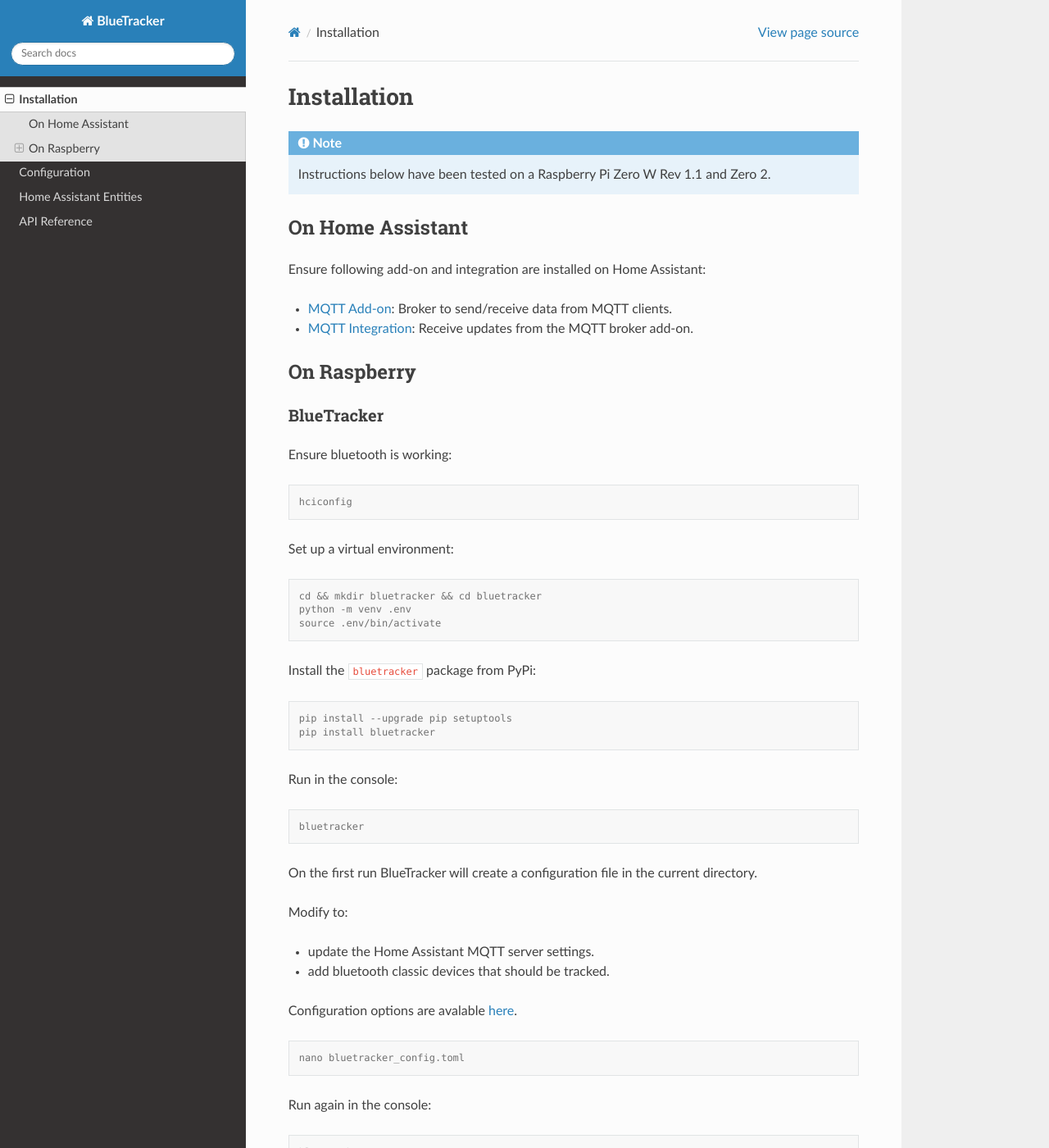
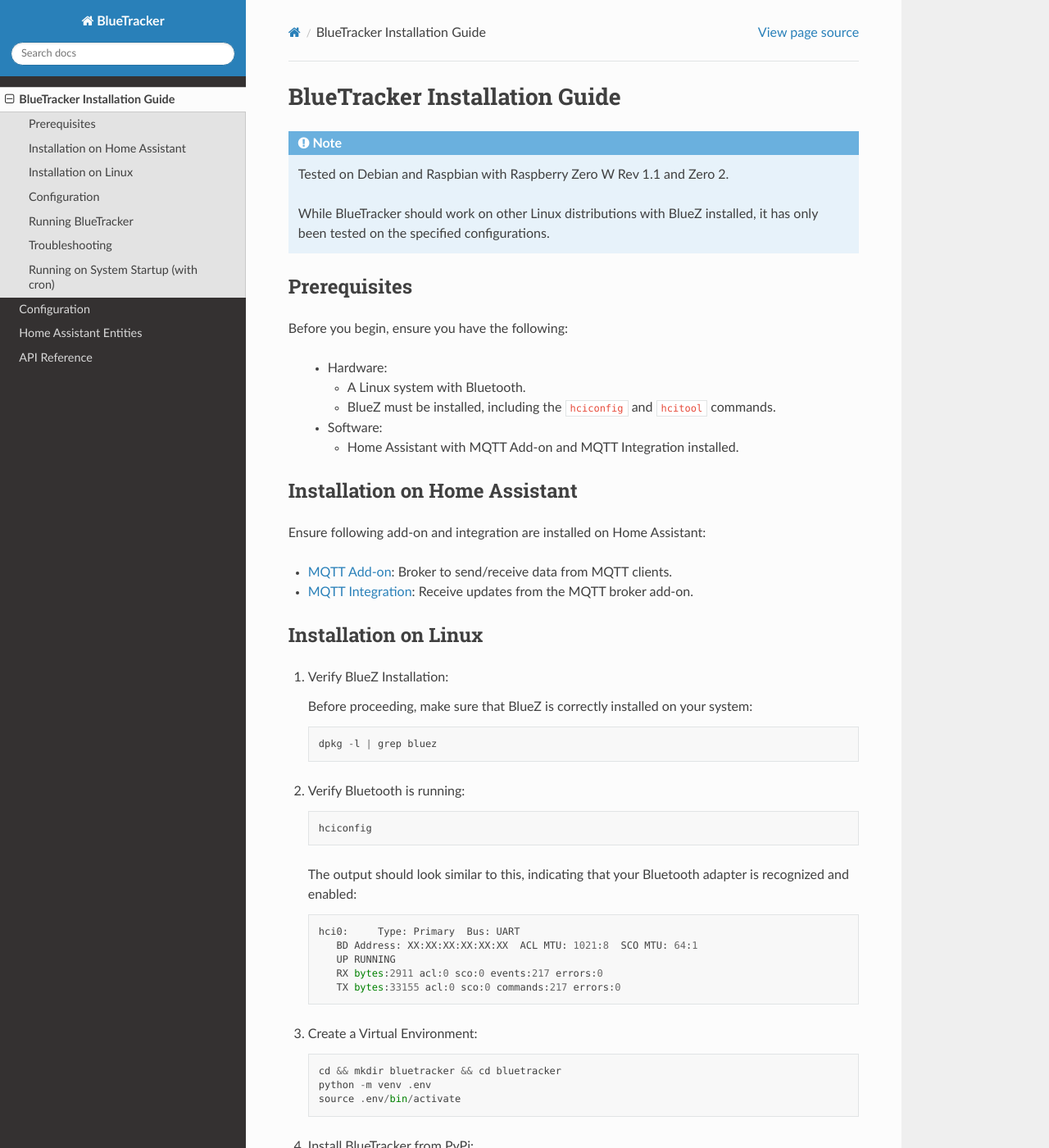
Before and after one commit to essel-dev/bluetracker, a Sphinx documentation site: the page built from docs/source/installation.rst, in a window 1280 px wide and 1400 px high. Shown: the whole window at 82% size. Built offline with Sphinx 7.4.7 and the Read the Docs theme 2.0.0, drawn with Linux system fonts in a browser that asks for light colours; some of the changed text lies outside the part shown.

Commit message:
docs: Improve installation instructions
- Clarified instructions for better user understanding.
- Replaced systemd instructions with a runner.sh script and cronjob setup for better startup management.

```diff
--- a/docs/source/conf.py
+++ b/docs/source/conf.py
@@ -21,6 +21,7 @@
 extensions: list[str] = [
     'sphinx.ext.napoleon',
     'sphinx.ext.autosectionlabel',
+    'sphinx_copybutton',
 ]
 
 templates_path: list[str] = ['_templates']
--- a/docs/source/installation.rst
+++ b/docs/source/installation.rst
@@ -1,126 +1,145 @@
-Installation
-============
-
-.. note:: Instructions below have been tested on a Raspberry Pi Zero W Rev 1.1 and Zero 2.
+BlueTracker Installation Guide
+==============================
 
 
-On Home Assistant
-*****************
+.. note:: Tested on Debian and Raspbian with Raspberry Zero W Rev 1.1 and Zero 2.
+
+   While BlueTracker should work on other Linux distributions with BlueZ installed,
+   it has only been tested on the specified configurations.
+
+
+Prerequisites
+*************
+
+Before you begin, ensure you have the following:
+
+    - Hardware:
+
+      - A Linux system with Bluetooth.
+      - BlueZ must be installed, including the ``hciconfig`` and ``hcitool`` commands.
+
+    - Software:
+
+      - Home Assistant with MQTT Add-on and MQTT Integration installed.
+
+
+Installation on Home Assistant
+******************************
 
 Ensure following add-on and integration are installed on Home Assistant:
 
 - `MQTT Add-on <https://github.com/home-assistant/addons/blob/master/mosquitto/DOCS.md/>`_: Broker to send/receive data from MQTT clients.
 - `MQTT Integration <https://www.home-assistant.io/integrations/mqtt/>`_: Receive updates from the MQTT broker add-on.
 
-On Raspberry
+Installation on Linux
+*********************
+
+#. Verify BlueZ Installation:
+
+   Before proceeding, make sure that BlueZ is correctly installed on your system::
+
+      dpkg -l | grep bluez
+
+
+#. Verify Bluetooth is running::
+
+      hciconfig
+
+
+   The output should look similar to this, indicating that your Bluetooth adapter is recognized and enabled::
+
+      hci0:	Type: Primary  Bus: UART
+         BD Address: XX:XX:XX:XX:XX:XX  ACL MTU: 1021:8  SCO MTU: 64:1
+         UP RUNNING
+         RX bytes:2911 acl:0 sco:0 events:217 errors:0
+         TX bytes:33155 acl:0 sco:0 commands:217 errors:0
+
+#. Create a Virtual Environment::
+
+      cd && mkdir bluetracker && cd bluetracker
+      python -m venv .env
+      source .env/bin/activate
+
+#. Install BlueTracker from PyPi::
+
+      pip install --upgrade pip setuptools bluetracker
+
+
+Configuration
 *************
 
-BlueTracker
-~~~~~~~~~~~
+#. Create Configuration File:
 
-Ensure bluetooth is working:
+   Run BlueTracker once to generate the configuration file (``bluetracker_config.toml``)::
 
-.. code-block:: console
+      bluetracker
 
-	hciconfig
+#. Edit Configuration:
 
-Set up a virtual environment:
+   - Open the config file using a text editor::
 
-.. code-block:: console
+       nano bluetracker_config.toml
 
-    cd && mkdir bluetracker && cd bluetracker
-    python -m venv .env
-    source .env/bin/activate
+   - For more information, please refer to the complete :doc:`BlueTracker configuration documentation <../configuration>`.
 
-Install the ``bluetracker`` package from PyPi:
+Running BlueTracker
+*******************
 
-.. code-block:: console
+#. Start BlueTracker::
 
-    pip install --upgrade pip setuptools
-    pip install bluetracker
+      bluetracker
 
-Run in the console:
+#. Check Home Assistant:
 
-.. code-block:: console
+   Once BlueTracker is running, bluetooth devices with their
+   state (``home`` or ``not_home``) and attributes are automatically added to
+   Home Assistant using the
+   `MQTT Discovery protocol <https://www.home-assistant.io/integrations/mqtt/#mqtt-discovery>`_.
 
-    bluetracker
+   Find them under the MQTT devices section in Home Assistant:
 
-On the first run BlueTracker will create a configuration file in the current directory.
-
-Modify to:
-
-- update the Home Assistant MQTT server settings.
-- add bluetooth classic devices that should be tracked.
-
-Configuration options are avalable :doc:`here <../configuration>`.
-
-.. code-block:: console
-
-    nano bluetracker_config.toml
-
-Run again in the console:
-
-.. code-block:: console
-
-    bluetracker
-
-Once BlueTracker is running, bluetooth devices with their
-state (``home`` or ``not_home``) and attributes are automatically added to
-Home Assistant using the
-`MQTT Discovery protocol <https://www.home-assistant.io/integrations/mqtt/#mqtt-discovery>`_.
-
-Find them under the MQTT devices section in Home Assistant:
-
-.. image:: https://my.home-assistant.io/badges/integration.svg
-    :target: https://my.home-assistant.io/redirect/integration/?domain=mqtt
-    :alt: Open your Home Assistant instance and show an integration.
+   .. image:: https://my.home-assistant.io/badges/integration.svg
+      :target: https://my.home-assistant.io/redirect/integration/?domain=mqtt
+      :alt: Open your Home Assistant instance and show an integration.
 
 
-systemd.service
-~~~~~~~~~~~~~~~
+Troubleshooting
+***************
 
-To run BlueTracker on system startup, create a systemd service.
+#. BlueTracker Not Starting:
 
-.. code-block:: console
+   - Check your configuration file for errors.
 
-    sudo nano /etc/systemd/system/bluetracker.service
+   - Look at the log file for any error messages::
 
-.. code-block:: console
+        cat bluetracker.log
 
-    [Unit]
-    Description=BlueTracker
-    After=network.target
+   - Devices Not Detected:
 
-    [Service]
-    Type=idle
-    User=pi
-    WorkingDirectory=/home/pi/bluetracker/
-    Environment="VIRTUAL_ENV=/home/pi/bluetracker/.env"
-    Environment="Environment=PATH=$VIRTUAL_ENV/bin:$PATH"
-    ExecStart=/home/pi/bluetracker/.env/bin/python .env/bin/bluetracker
-    Restart=on-failure
-    StartLimitInterval=60
-    StartLimitBurst=5
-    KillSignal=SIGINT
+     - Ensure your Bluetooth adapter is working and devices are within range.
+     - Verify that the MAC addresses are correctly listed in the config file.
 
-    [Install]
-    WantedBy=multi-user.target
+Running on System Startup (with cron)
+*************************************
 
-Load the service.
+To automatically start BlueTracker when your system boots and ensure it keeps running, you can set up a cron job.
 
-.. code-block:: console
+#. Download the `runner.sh <https://github.com/essel-dev/bluetracker/blob/master/scripts/runner.sh>`_  script::
 
-    sudo systemctl daemon-reload
-    sudo systemctl enable bluetracker.service --now
+      wget https://github.com/essel-dev/bluetracker/blob/master/scripts/runner.sh -O ~/bluetracker/runner.sh
 
-Check the status.
+#. Make it executable::
 
-.. code-block:: console
+      chmod +x ~/bluetracker/runner.sh
 
-    sudo systemctl status bluetracker.service
 
-Check the output.
+#. Schedule with Cron:
 
-.. code-block:: console
+   - Open your crontab file::
 
-    journalctl -u bluetracker.service -n 10
+        crontab -e
+
+   - Add the following lines to run the script every 5 minutes::
+
+        @reboot ~/bluetracker/runner.sh >> ~/bluetracker/cron.log 2>&1  # Start at boot
+        0 * * * * ~/bluetracker/runner.sh check >> ~/bluetracker/cron.log 2>&1 # Hourly check and restart (if not running)
--- a/pyproject.toml
+++ b/pyproject.toml
@@ -54,6 +54,7 @@
   'tox',
   'sphinx',
   'sphinx-rtd-theme',
+  'sphinx_copybutton',
 ]
 
 [tool.tox]
@@ -101,6 +102,7 @@
 	deps =
 		sphinx
 		sphinx-rtd-theme
+		sphinx-copybutton
 	allowlist_externals = make
 	commands = sphinx-build -W -b html -d {envtmpdir}/doctrees . {envtmpdir}/html
 
```
Also changed, not shown: 2 other files.
